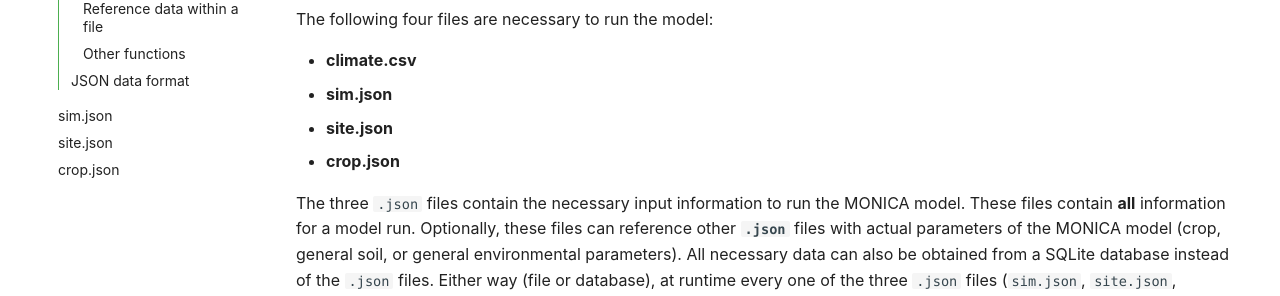
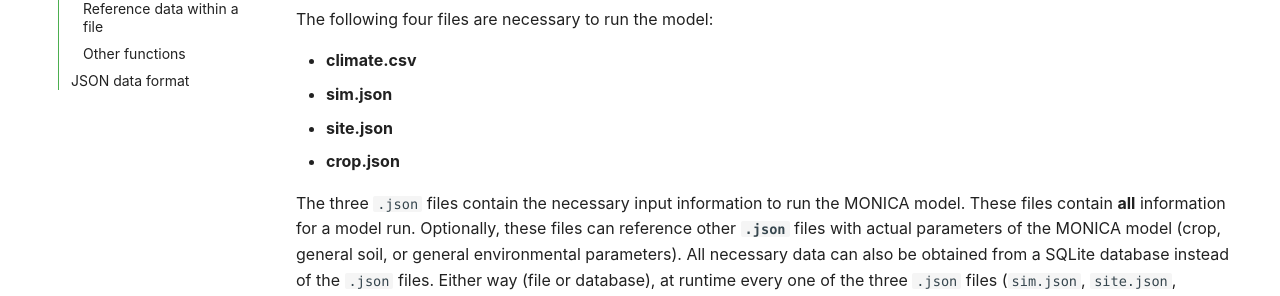
Before and after one commit to zalf-rpm/monica-documentation, an MkDocs documentation site: the page built from docs/user_guide/configuration_files/config_overview.md, in a window 1280 px wide. Shown: the part 339-635 px from the top of the page. Built offline with MkDocs 1.6.1 and Material for MkDocs 9.7.7, drawn with Linux system fonts in a browser that asks for light colours; comment, search, counter and statistics services are not loaded.

Commit message:
Update nav in mkdocs.yml

```diff
--- a/mkdocs.yml
+++ b/mkdocs.yml
@@ -28,6 +28,3 @@ nav:
   - User Guide:
       - Configuration Files:
           - Overview: user_guide/configuration_files/config_overview.md
-          - sim.json: user_guide/configuration_files/config_sim_json.md
-          - site.json: user_guide/configuration_files/config_site_json.md
-          - crop.json: user_guide/configuration_files/config_crop_json.md
```
